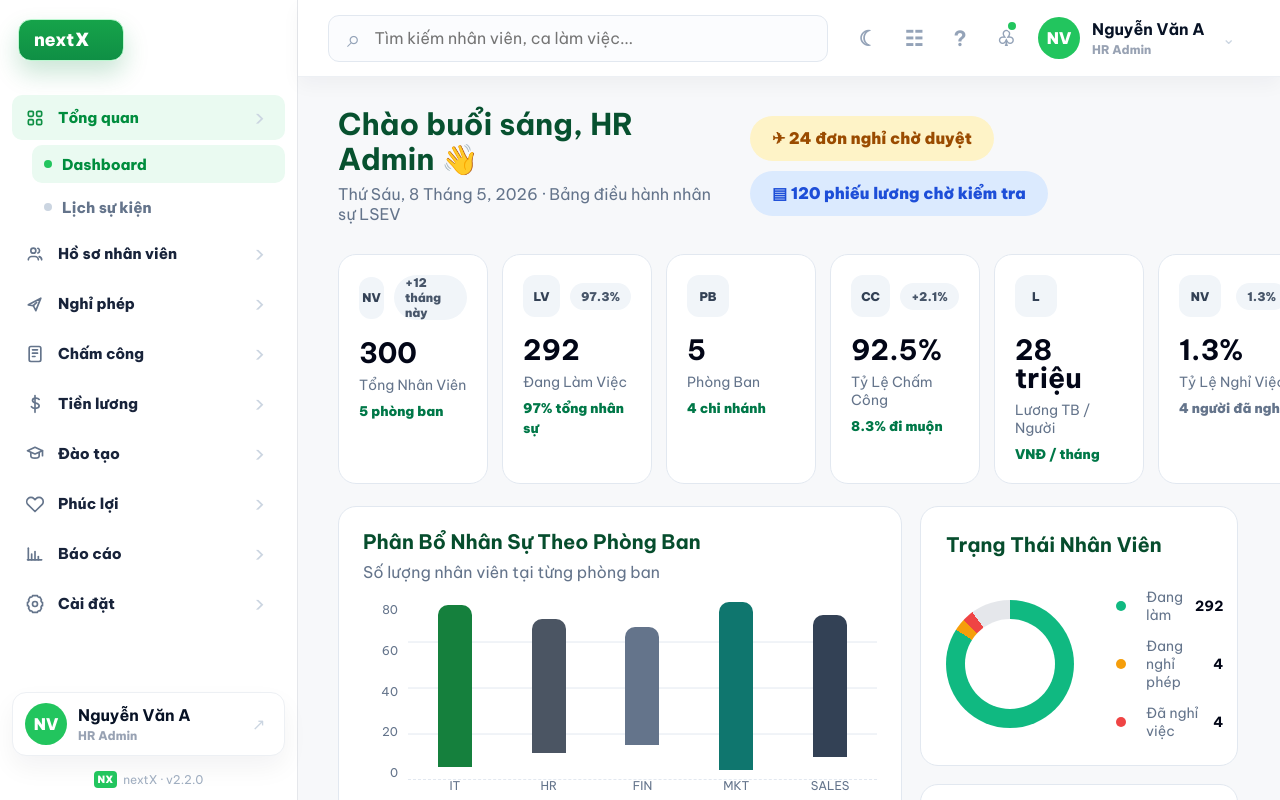
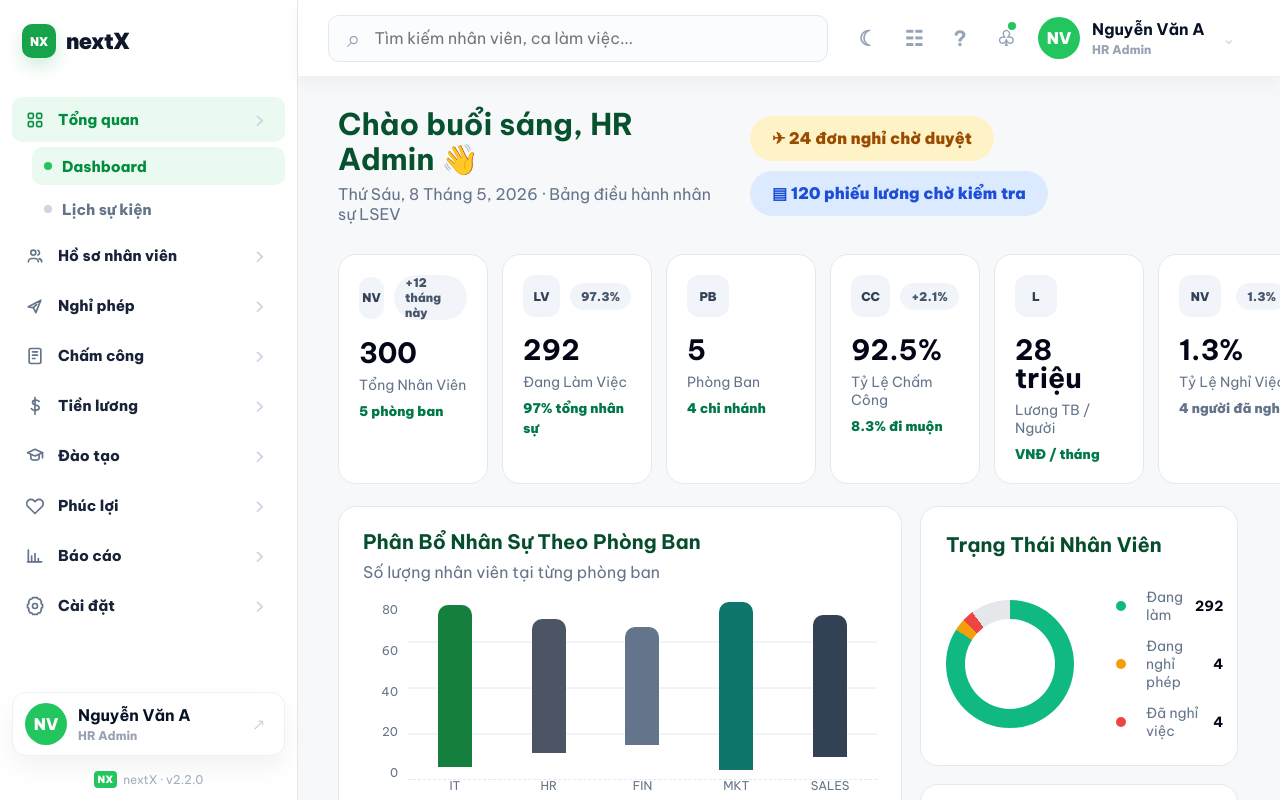
Before and after one commit to Haphuonganh4123/Haphuonganh4123, a Next.js app: page / in a window 1280 px wide. Both pictures are taken after typing "name@example.com", "Sample123" into the empty fields and a click on the button "Tiếp tục". Shown: the top 800 px of the page. Built offline with nearby package versions, Linux system fonts and the light colour scheme.

Commit message:
Refine NextX sidebar logo

```diff
--- a/src/app/globals.css
+++ b/src/app/globals.css
@@ -506,33 +506,38 @@ a {
 
 .home-logo {
   width: max-content;
-  min-width: 106px;
-  height: 42px;
-  display: flex;
-  align-items: center;
-  gap: 1px;
+  height: 44px;
+  display: flex;
+  align-items: center;
+  gap: 10px;
   margin-left: 6px;
-  padding: 0 15px;
-  border: 1px solid #bbf7d0;
-  border-radius: 13px;
-  background: linear-gradient(180deg, #16a34a, #0f8f45);
+  padding: 0 4px;
+  border: 0;
+  border-radius: 0;
+  background: transparent;
+  color: #0f172a;
+  box-shadow: none;
+}
+
+.home-logo span {
+  width: 34px;
+  height: 34px;
+  display: grid;
+  place-items: center;
+  border-radius: 10px;
+  background: #16a34a;
   color: #ffffff;
-  box-shadow: 0 12px 24px rgba(15, 143, 69, 0.22);
-  letter-spacing: -0.01em;
-}
-
-.home-logo span,
+  font-size: 12px;
+  font-weight: 950;
+  letter-spacing: -0.03em;
+  box-shadow: 0 8px 18px rgba(22, 163, 74, 0.2);
+}
+
 .home-logo strong {
-  font-size: 18px;
-  line-height: 1;
-}
-
-.home-logo span {
-  font-weight: 800;
-}
-
-.home-logo strong {
-  font-weight: 950;
+  color: #0f172a;
+  font-size: 22px;
+  font-weight: 900;
+  letter-spacing: -0.04em;
 }
 
 .home-nav {
--- a/src/app/page.tsx
+++ b/src/app/page.tsx
@@ -628,8 +628,8 @@ function DashboardScreen() {
     <main className="home-shell">
       <aside className="home-sidebar">
         <div className="home-logo">
-          <span>next</span>
-          <strong>X</strong>
+          <span>NX</span>
+          <strong>nextX</strong>
         </div>
 
         <nav className="home-nav" aria-label="Dashboard navigation">
```
